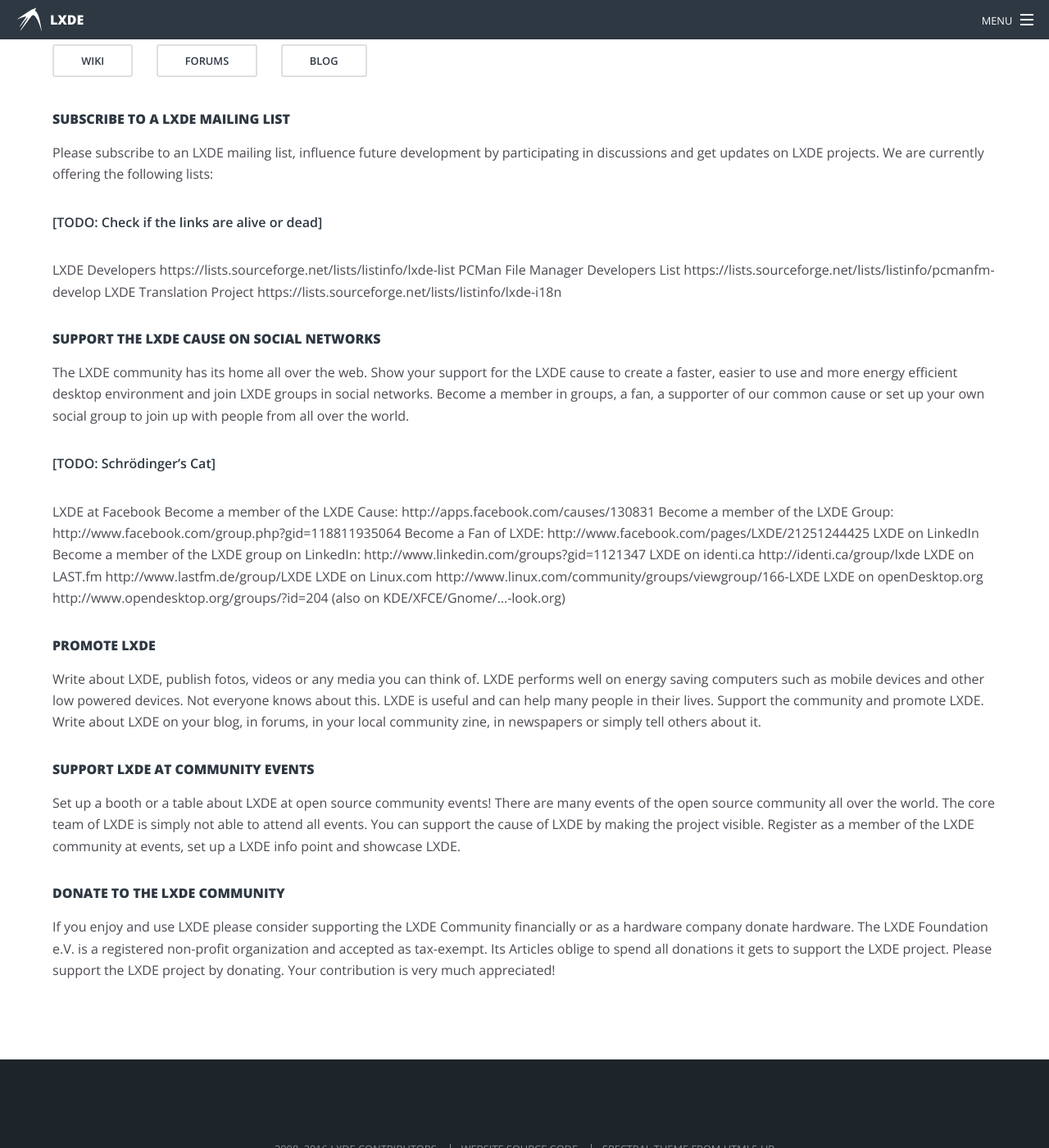
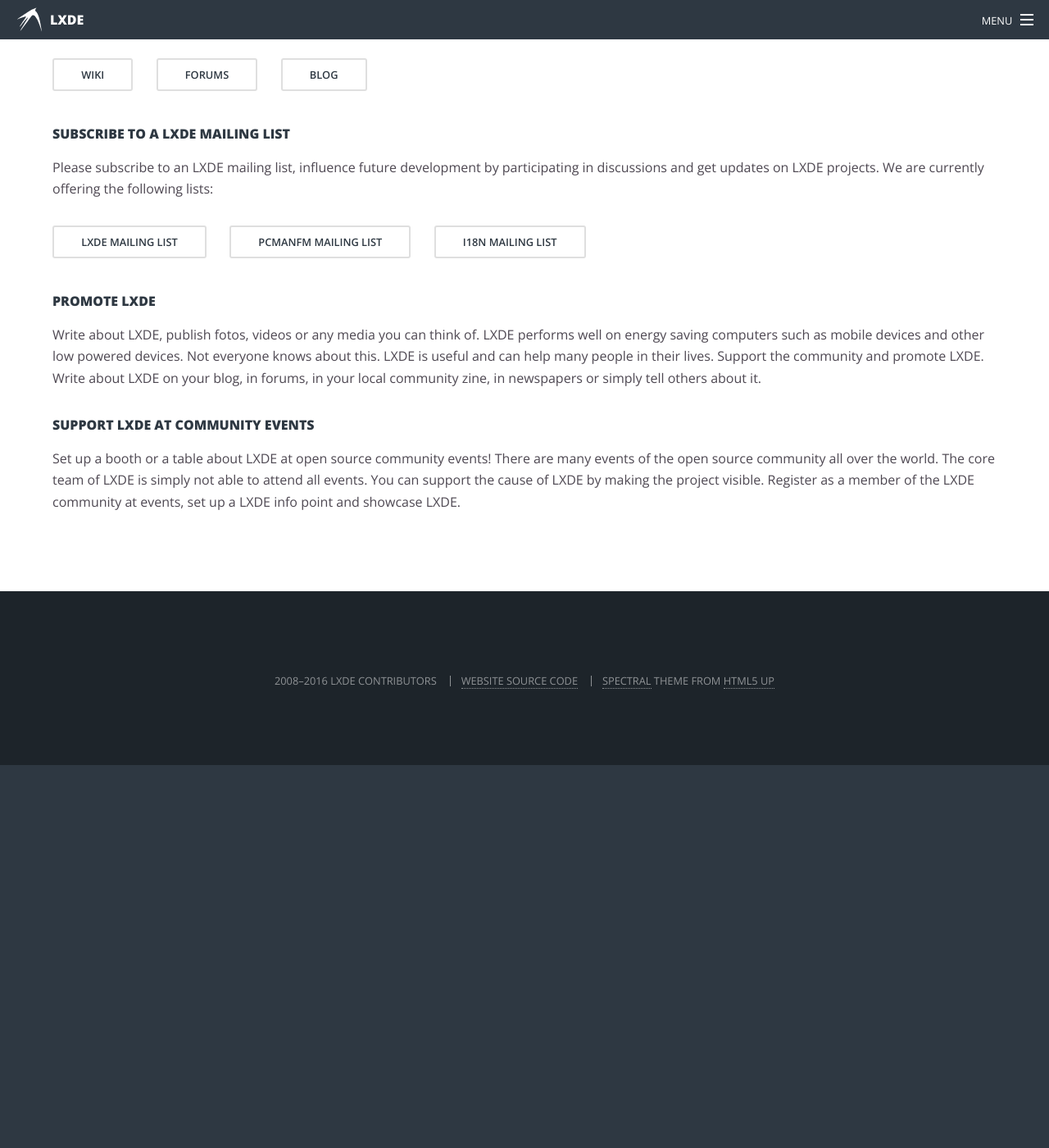
Before and after one commit to lxde/lxde.github.io, a Jekyll site: the page built from join.md, in a window 1280 px wide and 1400 px high, scrolled down 1815 px. Shown: the whole window at 82% size. Built offline with Jekyll 4.4.1, drawn with Linux system fonts in a browser that asks for light colours; after the commit the page ends 2748 px from its top, so only the background shows below that; some of the changed text lies outside the part shown.

Commit message:
feat: update links
closes #1

```diff
--- a/join.md
+++ b/join.md
@@ -20,10 +20,6 @@
   <li><a href="/get" class="button special">Get LXDE</a></li>
 </ul>
 
-If you fancy for a single-board computer, there are many boards (for example,
-Raspberry Pi) using LXDE as their default desktop environment.  If it doesn't,
-you can still try to install it by yourself, or with the help of the community.
-
 #### Test LXDE
 
 Users are not only consumer. We believe users can be valuable contributors by
@@ -31,7 +27,10 @@
 components from LXDE subversion for bugs. Please check out the bug tracking
 system at Sourceforge and start testing LXDE.
 
-**[TODO: check bugtracker location]**
+<ul class="actions">
+  <li><a href="https://sourceforge.net/p/lxde/bugs/" class="button">LXDE Bug tracker</a></li>
+  <li><a href="https://sourceforge.net/p/pcmanfm/bugs/" class="button">PCManFM Bug tracker</a></li>
+</ul>
 
 #### Translate LXDE and the projects documentation
 
@@ -59,7 +58,13 @@
 bug-tracker that you can fix, let us know and then go for it! All the
 information you need to checkout LXDE is on our Sourceforge pages.
 
-**[TODO: check what page should we refer to. GitHub?]**
+<ul class="actions">
+  <li><a href="https://sourceforge.net/projects/lxde/" class="button">LXDE Sourceforge Project</a></li>
+  <li><a href="https://sourceforge.net/projects/pcmanfm/" class="button">PCManFM Sourceforge Project</a></li>
+</ul>
+
+Also, if you use IRC, you can also join the chatroom at
+`irc://irc.oftc.net#lxde`.
 
 #### Become a LXDE Designer
 
@@ -92,39 +97,11 @@
 participating in discussions and get updates on LXDE projects. We are currently
 offering the following lists:
 
-**[TODO: Check if the links are alive or dead]**
-
-LXDE Developers
-    https://lists.sourceforge.net/lists/listinfo/lxde-list
-PCMan File Manager Developers List
-    https://lists.sourceforge.net/lists/listinfo/pcmanfm-develop
-LXDE Translation Project
-    https://lists.sourceforge.net/lists/listinfo/lxde-i18n
-
-#### Support the LXDE Cause on Social Networks
-
-The LXDE community has its home all over the web. Show your support for the
-LXDE cause to create a faster, easier to use and more energy efficient desktop
-environment and join LXDE groups in social networks. Become a member in groups,
-a fan, a supporter of our common cause or set up your own social group to join
-up with people from all over the world.
-
-**[TODO: Schrödinger's Cat]**
-
-LXDE at Facebook
-    Become a member of the LXDE Cause: http://apps.facebook.com/causes/130831
-    Become a member of the LXDE Group: http://www.facebook.com/group.php?gid=118811935064
-    Become a Fan of LXDE: http://www.facebook.com/pages/LXDE/21251244425
-LXDE on LinkedIn
-    Become a member of the LXDE group on LinkedIn: http://www.linkedin.com/groups?gid=1121347
-LXDE on identi.ca
-    http://identi.ca/group/lxde
-LXDE on LAST.fm
-    http://www.lastfm.de/group/LXDE
-LXDE on Linux.com
-    http://www.linux.com/community/groups/viewgroup/166-LXDE
-LXDE on openDesktop.org
-    http://www.opendesktop.org/groups/?id=204 (also on KDE/XFCE/Gnome/...-look.org)
+<ul class="actions">
+  <li><a href="https://lists.sourceforge.net/lists/listinfo/lxde-list" class="button">LXDE Mailing List</a></li>
+  <li><a href="https://lists.sourceforge.net/lists/listinfo/pcmanfm-develop" class="button">PCManFM Mailing List</a></li>
+  <li><a href="https://lists.sourceforge.net/lists/listinfo/lxde-i18n" class="button">I18n Mailing List</a></li>
+</ul>
 
 #### Promote LXDE
 
@@ -142,12 +119,3 @@
 LXDE is simply not able to attend all events. You can support the cause of LXDE
 by making the project visible. Register as a member of the LXDE community at
 events, set up a LXDE info point and showcase LXDE.
-
-#### Donate to the LXDE Community
-
-If you enjoy and use LXDE please consider supporting the LXDE Community
-financially or as a hardware company donate hardware. The LXDE Foundation e.V.
-is a registered non-profit organization and accepted as tax-exempt. Its
-Articles oblige to spend all donations it gets to support the LXDE project.
-Please support the LXDE project by donating. Your contribution is very much
-appreciated!
```
Also changed, not shown: get.md (+11 -1 lines).
